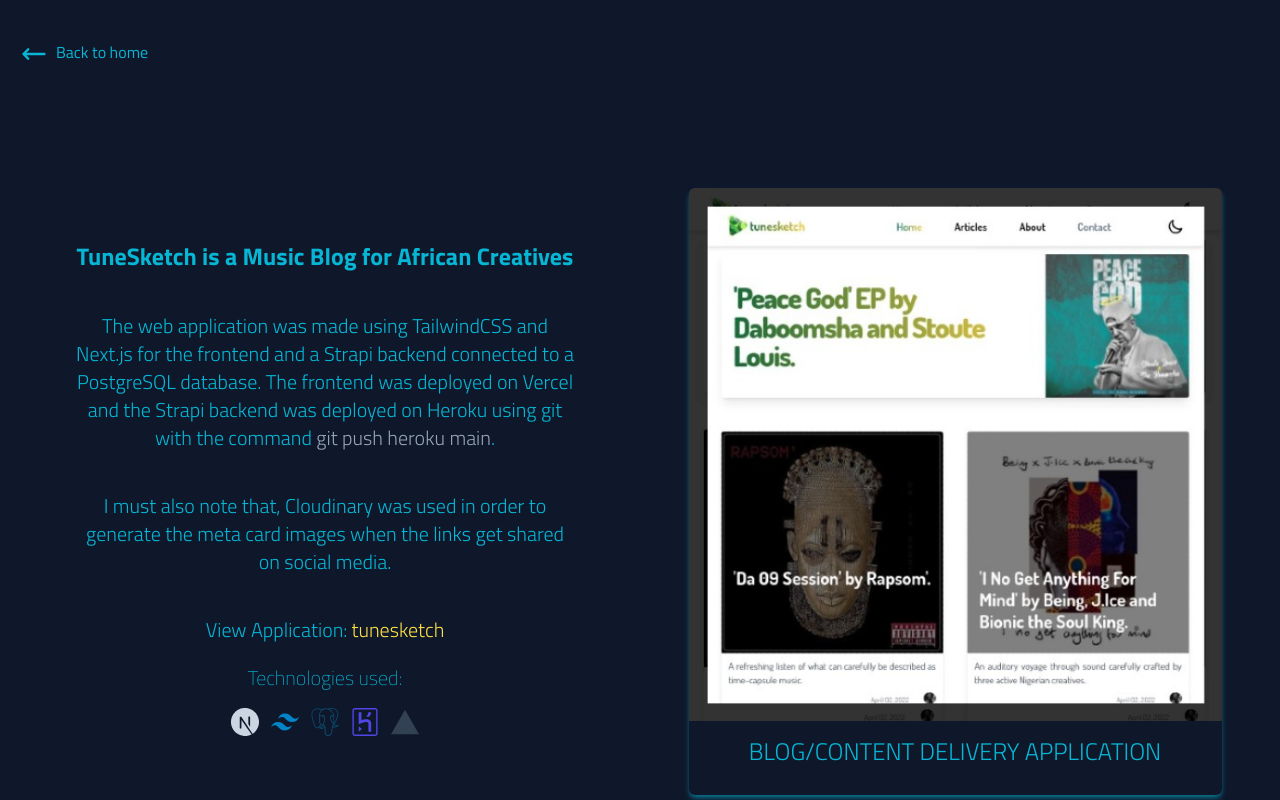
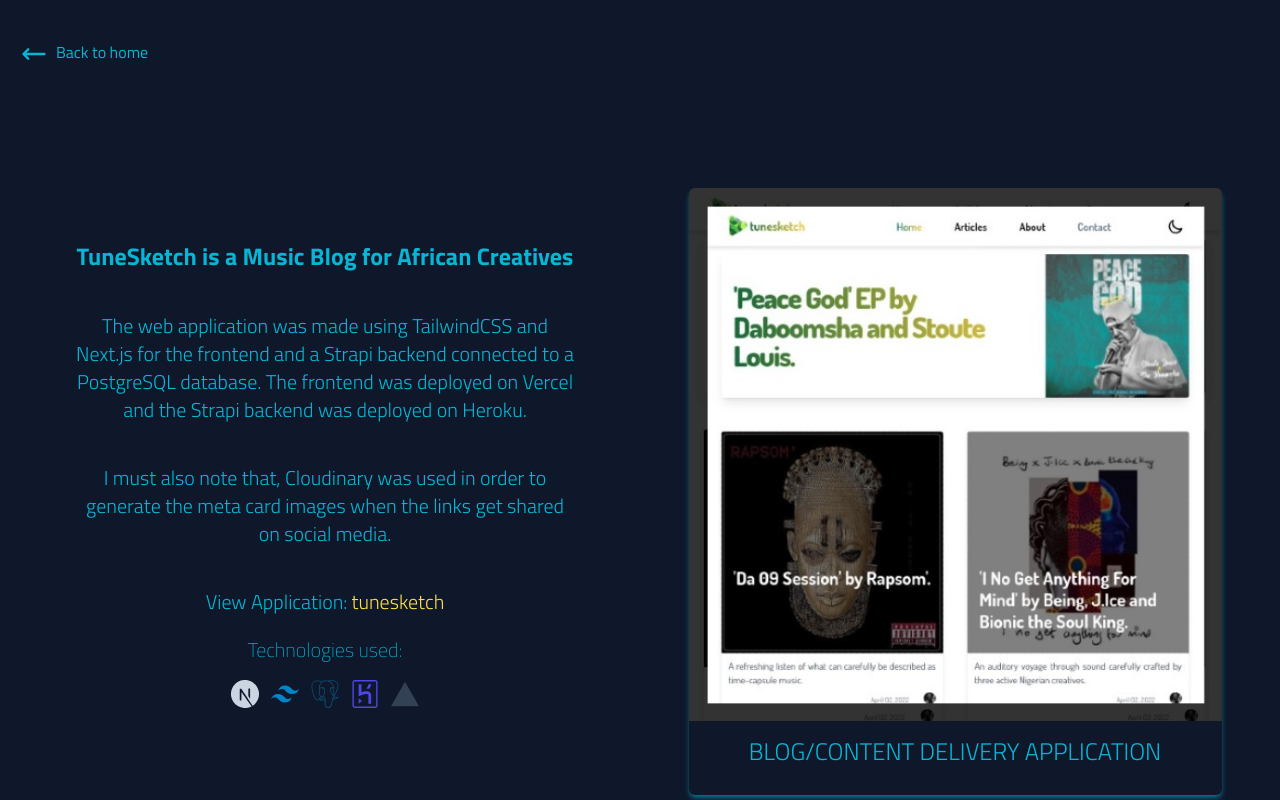
Before and after one commit to abu-git/portfolio-2022, a Next.js app: page /projects/tunesketch in a window 1280 px wide. Shown: the top 800 px of the page. Built offline with nearby package versions, Linux system fonts and the light colour scheme.

Commit message:
tunesketch edited

```diff
--- a/pages/projects/tunesketch.js
+++ b/pages/projects/tunesketch.js
@@ -34,7 +34,7 @@
                         <main>
                             <h4 className='text-xl md:text-2xl font-bold text-center sm:mt-10 md:mt-7 lg:mt-20 mx-2 lg:mx-5'>TuneSketch is a Music Blog for African Creatives</h4>
 
-                            <p className='mt-7 lg:mt-10 font-light text-lg lg:text-xl text-center mx-2 lg:mx-5'>The web application was made using TailwindCSS and Next.js for the frontend and a Strapi backend connected to a PostgreSQL database. The frontend was deployed on Vercel and the Strapi backend was deployed on Heroku using git with the command <span className='text-slate-400'>git push heroku main</span>.</p>
+                            <p className='mt-7 lg:mt-10 font-light text-lg lg:text-xl text-center mx-2 lg:mx-5'>The web application was made using TailwindCSS and Next.js for the frontend and a Strapi backend connected to a PostgreSQL database. The frontend was deployed on Vercel and the Strapi backend was deployed on Heroku.</p>
 
                             <p className='mt-7 lg:mt-10 font-light text-lg lg:text-xl text-center mx-2 lg:mx-5'>I must also note that, Cloudinary was used in order to generate the meta card images when the links get shared on social media.</p>
 
```
